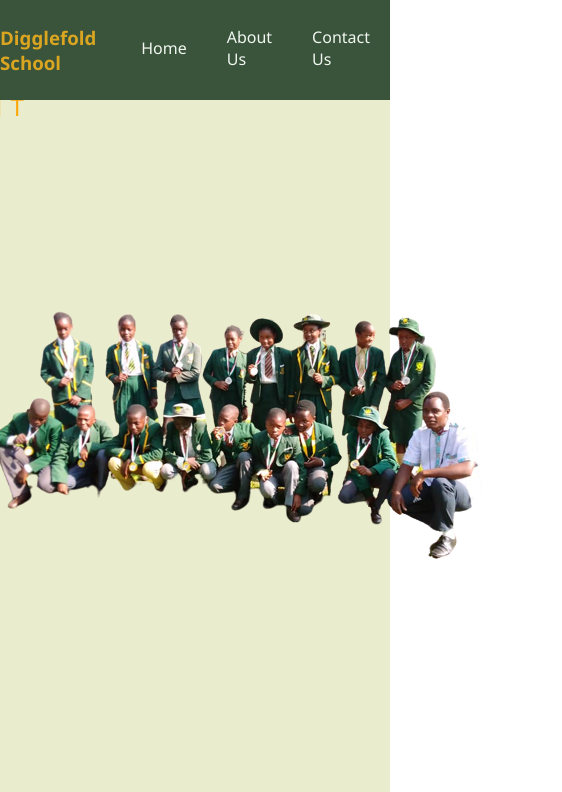
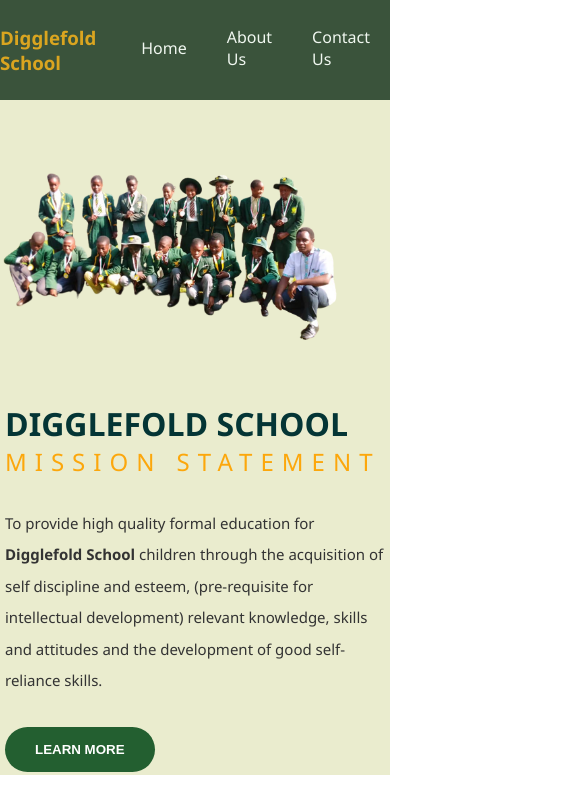
Before and after one commit to ygm2013/digglefold, a plain HTML site: page index.html in a window 390 px wide. Shown: the top 792 px of the page, 562 px wide, since content can reach past the window. Drawn offline with Linux system fonts and the light colour scheme.

Commit message:
Added media query (max-width: 480) and applied to the main-content class (home)

```diff
--- a/index.html
+++ b/index.html
@@ -101,9 +101,9 @@ School Heads
                         <li> Avoid conflict betweenone goal and another</li>
                         <li> Provision of rewards related to goal achievement</li>
                         <li> Setting priorities and balancing goals</li>
-                        <li> Strive for goal acceptance and commitment by teacher</li>
-                        <li> Strive for goal acceptance and commitment by teacher</li>
-                        <li> Strive for goal acceptance and commitment by teacher</li>
+                        <li> Actively involving teachers in contributing data information, solving problems and issues</li>
+                        <li> Creation of adequate elbowroom which calls for greater calls individual autonomy</li>
+                        <li> Creation of conditions conducive to respect, help and teamwork from workmates</li>
                     </ol>
                 </div>
             </div>
--- a/styles.css
+++ b/styles.css
@@ -9,9 +9,9 @@ body{
 }
 
 header{
-    position:fixed;
+    /* position:fixed;
     top: 0;
-    width: 100%;
+    width: 100%; */
     height: 100px;
     background: #3a533b;
     display: flex;
@@ -181,3 +181,25 @@ footer {
 .cente-text{
     text-align: center;
 }
+
+@media (max-width: 480px) {
+    /* home 'page'*/
+    .main-content {
+        flex-direction:column-reverse;
+        justify-content: start;
+        align-items: start;
+        height: 80vh;
+    }
+    .hero-img{
+        max-width:100%;
+        height:auto;
+    }
+    .content-left{
+        width:100%;
+        padding:5px;
+    }
+
+    .content-right{
+        margin-left:1px;
+    }
+}
```
